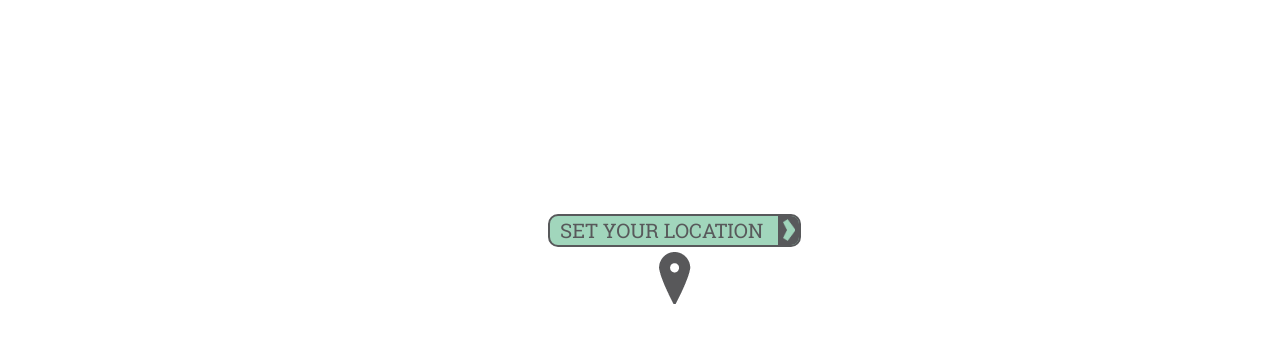
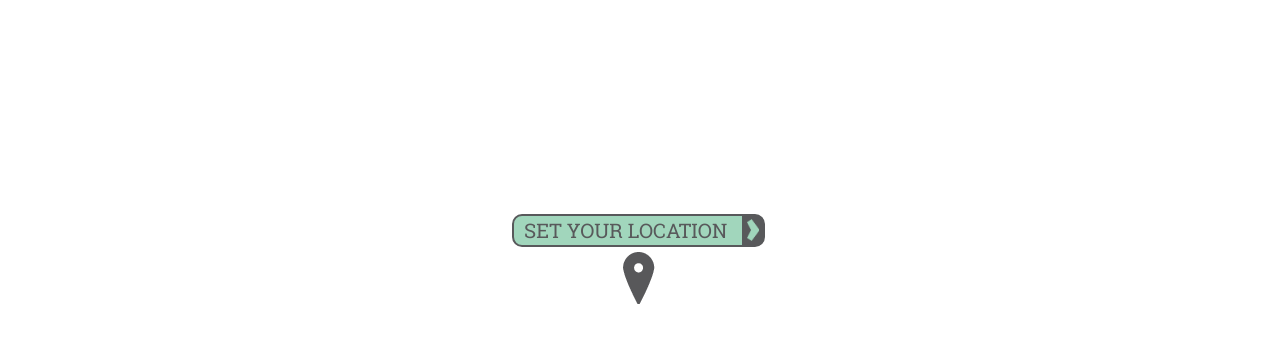
Before and after one commit to hverespej/peony, a website: page public/setlocation.html in a window 1280 px wide. Shown: the part 141-484 px from the top of the page. Drawn offline with Linux system fonts and the light colour scheme; some packages are replaced by stand-ins of ours.

Commit message:
Fix some visual bugs

```diff
--- a/public/css/common.css
+++ b/public/css/common.css
@@ -100,10 +100,14 @@ input[type=text], textarea {
 	border: 2px solid #58595b;
 	border-radius: 10px;
 	cursor: pointer;
-	overflow: hidden;
 	margin-top: 5px;
 	margin-bottom: 5px;
 	font-size: 20px;
+	white-space: nowrap;
+}
+
+a.option-label {
+	text-decoration: none;
 }
 
 .option-label-text {
@@ -120,6 +124,8 @@ input[type=text], textarea {
 	background-repeat: no-repeat;
 	background-position: 5px;
 	width: 21px;
+	border-top-right-radius: 5px;
+	border-bottom-right-radius: 5px;
 }
 
 .profile-list {
--- a/public/css/setlocation.css
+++ b/public/css/setlocation.css
@@ -13,7 +13,7 @@ body {
 
 .pin-wrapper {
 	top: calc(50% - 50px);
-	margin-left: calc(50% - 92px);
+	margin-left: calc(50% - 128px);
 	position: absolute;
 	text-align: center;
 	z-index: 1;
--- a/public/setlocation.html
+++ b/public/setlocation.html
@@ -11,7 +11,7 @@
 		<div class='container'>
 			<div class='row'>
 				<div class='col-xs-offset-2 col-xs-8'>
-					<img src='img/logo.png' class='logo' />
+					<a href='/'><img src='img/logo.png' class='logo' /></a>
 				</div>
 				<div class='col-xs-2'>
 					<div class='menu'></div>
```
Also changed, not shown: public/choosetechnician.html (+1 -1 lines).
